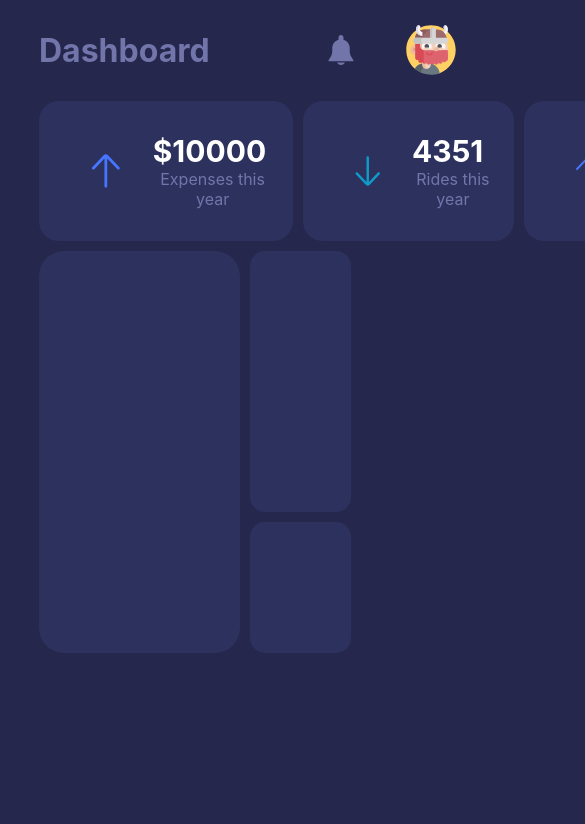
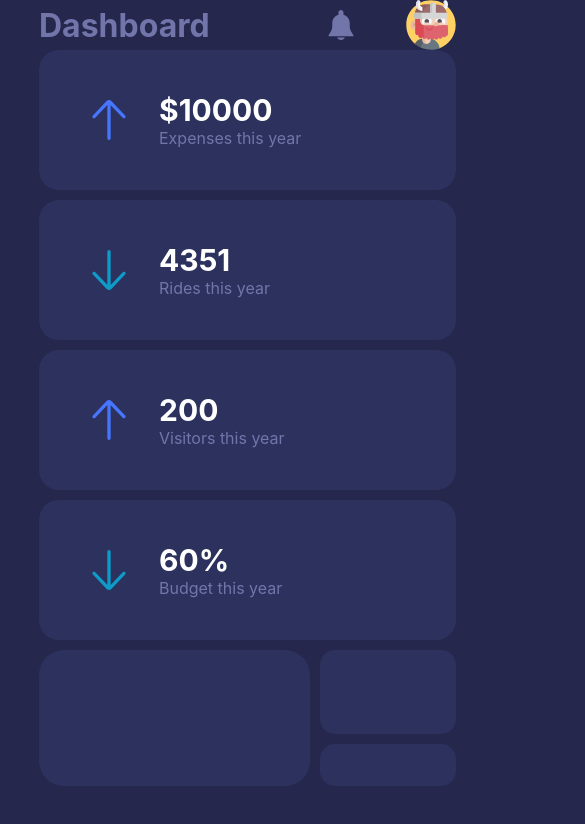
Before and after one commit to SilasNiewierra/cvd-dashboard, a React (Create React App) app: page / in a window 390 px wide. Shown: the top 824 px of the page, 585 px wide, since content can reach past the window. Built offline with nearby package versions, Linux system fonts and the light colour scheme; some icons are missing.

Commit message:
added basic responsive behaviour

```diff
--- a/src/components/charts/Charts.scss
+++ b/src/components/charts/Charts.scss
@@ -9,6 +9,7 @@
     margin-top: 10px;
     margin-bottom: 10px;
     gap: 10px;
+    flex-wrap: wrap;
 }
 
 .main-chart {
--- a/src/components/main/Main.scss
+++ b/src/components/main/Main.scss
@@ -8,6 +8,7 @@
     height: 100%;
     width: 80%;
     max-width: 1920px;
+    flex-wrap: wrap;
 }
 
 .heading {
--- a/src/components/top_cards/TopCards.scss
+++ b/src/components/top_cards/TopCards.scss
@@ -7,6 +7,7 @@
     justify-content: space-between;
     height: 100%;
     gap: 10px;
+    flex-wrap: wrap;
 }
 
 .card {
@@ -17,6 +18,7 @@
     justify-content: flex-start;
     align-items: center;
     padding: 20px;
+    min-width: 200px;
 
     > .icon_up {
         fill: $color_blue;
```
